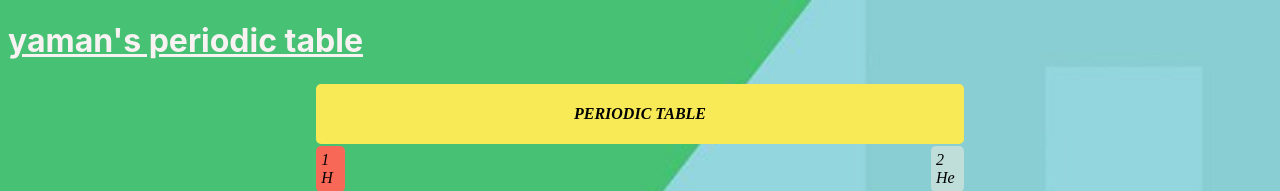
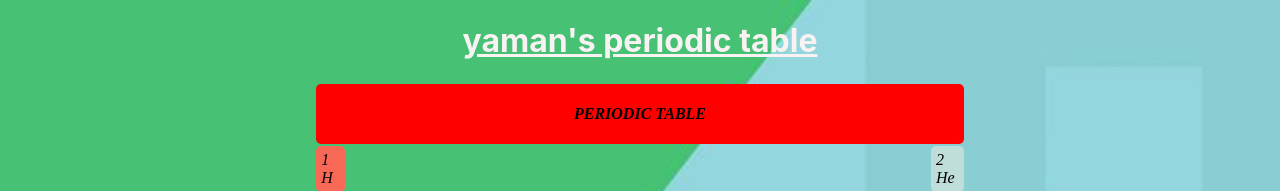
Before and after one commit to y4man/git-prac, a plain HTML site: page index.html in a window 1280 px wide. Shown: the top 191 px of the page. Drawn offline with Linux system fonts and the light colour scheme.

Commit message:
Update index.html

```diff
--- a/index.html
+++ b/index.html
@@ -10,11 +10,11 @@
 
 <body>
     <center>
-    <h1 align="left" font family="marker"><u><b>yaman's periodic table</b></u></h1>
+    <h1 align="center" font family="marker"><u><b>yaman's periodic table</b></u></h1>
     <i>
         <table class="table1">
             <tr>
-                <td colspan="18" bgcolor="F8E957">
+                <td colspan="18" bgcolor="red">
                     <p align="center"><b>PERIODIC TABLE</b></p>
                 </td>
             </tr>
```
